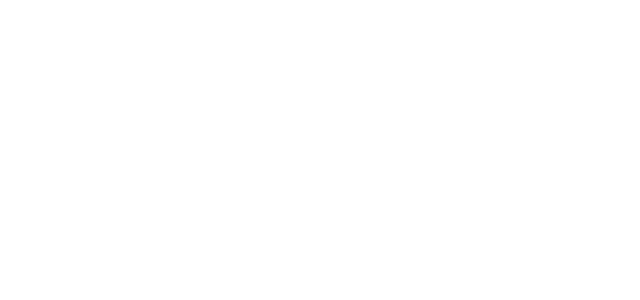
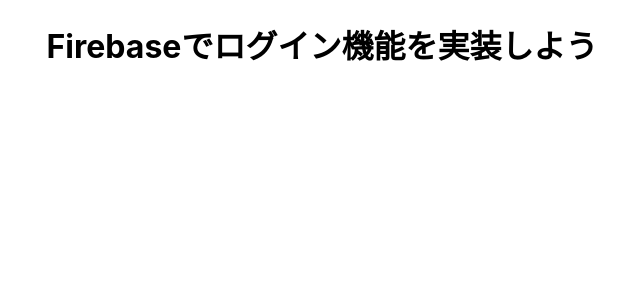
Before and after one commit to kohta9521/Firebase_Authentication_practice, a React (Create React App) app: page / in a window 1280 px wide. Shown: the top 300 px of the page, without its empty margins (318-958 px from the left). Built offline with nearby package versions, Linux system fonts and the light colour scheme.

Commit message:
add home components

```diff
--- a/src/App.js
+++ b/src/App.js
@@ -1,9 +1,11 @@
-import logo from './logo.svg';
-import './App.css';
+ import './App.css';
+import Home from './Home'
 
 function App() {
   return (
     <div className="App">
+      <h1>Firebaseでログイン機能を実装しよう</h1>
+      <Home />
     </div>
   );
 }
--- /dev/null
+++ b/src/Home.js
@@ -0,0 +1,10 @@
+import React from 'react'
+
+function Home() {
+    return (
+        <div>
+        </div>
+    )
+}
+
+export default Home
```
